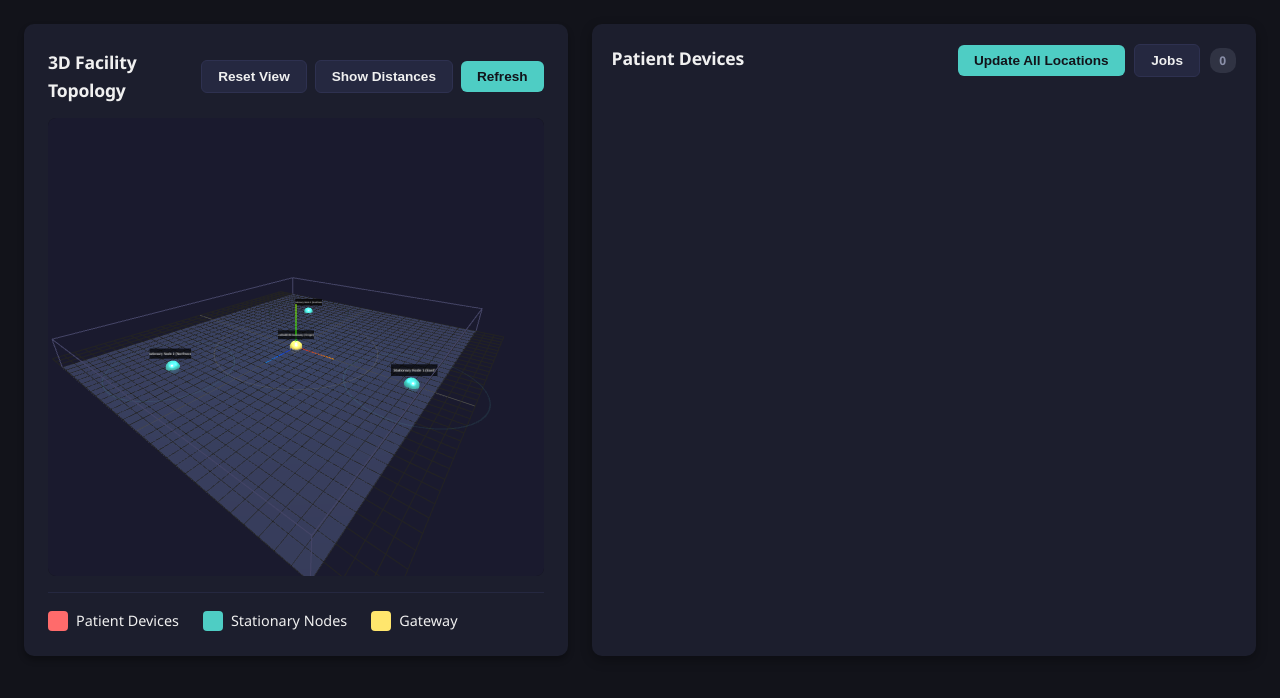
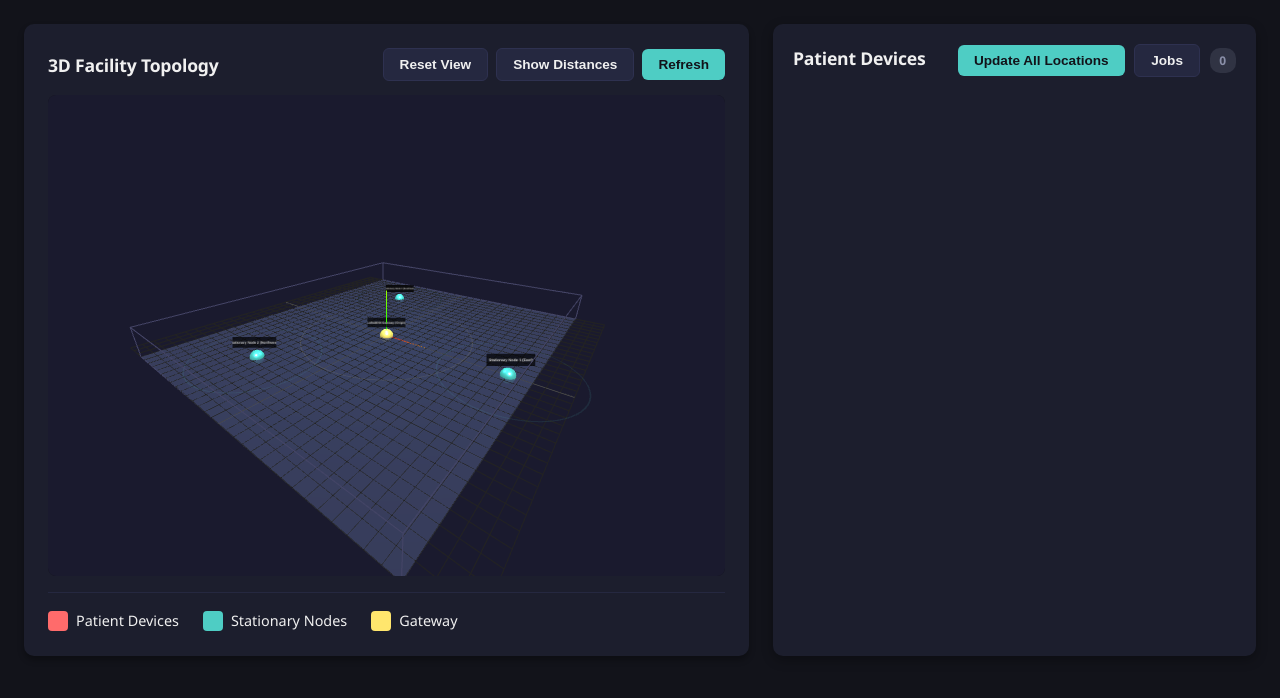
Before and after one commit to jczjj/IOT_GRP_26, a Flask app: page / in a window 1280 px wide. Shown: the part 102-800 px from the top of the page. Run offline with Flask 3, Linux system fonts and the light colour scheme; data that the repository does not hold is empty; parts of the project's set-up code (start-up, migrations or seed data) failed here and were passed over.

Commit message:
Update UI 2

```diff
--- a/static/css/style.css
+++ b/static/css/style.css
@@ -65,7 +65,7 @@ header p {
 /* Main Content Layout */
 .main-content {
     display: grid;
-    grid-template-columns: minmax(0, 0.9fr) minmax(540px, 1.1fr);
+    grid-template-columns: 3fr 2fr;
     gap: 1.5rem;
     padding: 1.5rem;
     height: calc(100vh - 120px);
```
